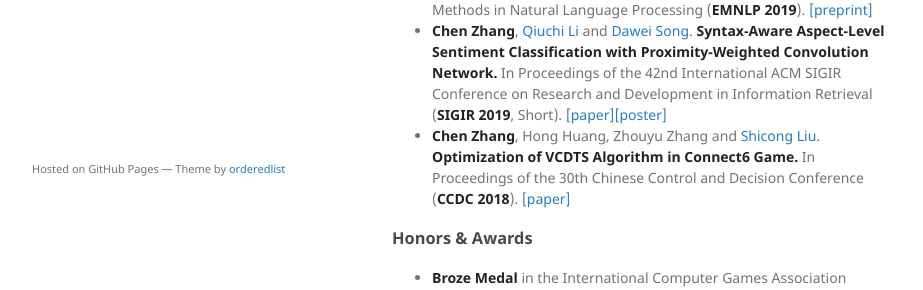
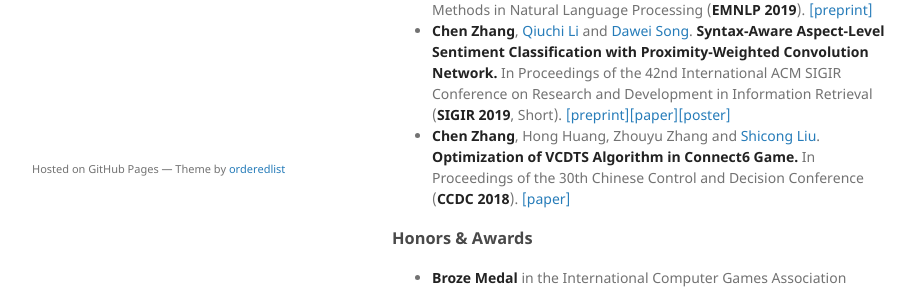
Before and after one commit to GeneZC/genezc.github.io, a Jekyll site: the page built from index.md, in a window 1280 px wide. Shown: the part 652-942 px from the top of the page, without its empty margins (178-1101 px from the left). Built offline with Jekyll 4.4.1, drawn with Linux system fonts in a browser that asks for light colours; our own code applies the rules of GitHub Pages for plain Markdown files.

Commit message:
Update index.md

```diff
--- a/index.md
+++ b/index.md
@@ -22,7 +22,7 @@ My research interests lie in the general area of Artificial Intelligence, partic
 ### Publications & Manuscripts
 
 * **Chen Zhang**, [Qiuchi Li](https://qiuchili.github.io) and [Dawei Song](http://cs.bit.edu.cn/szdw/jsml/js/sdw/index.htm). **Aspect-based Sentiment Classification with Aspect-specific Graph Convolutional Networks.** To appear in Proceedings of the 2019 2019 Conference on Empirical Methods in Natural Language Processing (**EMNLP 2019**). [[preprint]](https://arxiv.org/abs/1909.03477)
-* **Chen Zhang**, [Qiuchi Li](https://qiuchili.github.io) and [Dawei Song](http://cs.bit.edu.cn/szdw/jsml/js/sdw/index.htm). **Syntax-Aware Aspect-Level Sentiment Classification with Proximity-Weighted Convolution Network.** In Proceedings of the 42nd International ACM SIGIR Conference on Research and Development in Information Retrieval (**SIGIR 2019**, Short). [[paper]](https://dl.acm.org/citation.cfm?id=3331351)[[poster]](./assets/file/SIGIR2019_POSTER.pdf)
+* **Chen Zhang**, [Qiuchi Li](https://qiuchili.github.io) and [Dawei Song](http://cs.bit.edu.cn/szdw/jsml/js/sdw/index.htm). **Syntax-Aware Aspect-Level Sentiment Classification with Proximity-Weighted Convolution Network.** In Proceedings of the 42nd International ACM SIGIR Conference on Research and Development in Information Retrieval (**SIGIR 2019**, Short). [[preprint]](https://arxiv.org/abs/1909.10171)[[paper]](https://dl.acm.org/citation.cfm?id=3331351)[[poster]](./assets/file/SIGIR2019_POSTER.pdf)
 * **Chen Zhang**, Hong Huang, Zhouyu Zhang and [Shicong Liu](https://psycholsc.github.io). **Optimization of VCDTS Algorithm in Connect6 Game.** In Proceedings of the 30th Chinese Control and Decision Conference (**CCDC 2018**). [[paper]](https://ieeexplore.ieee.org/iel7/8396318/8407034/08408300.pdf)
 
 ### Honors & Awards
```
